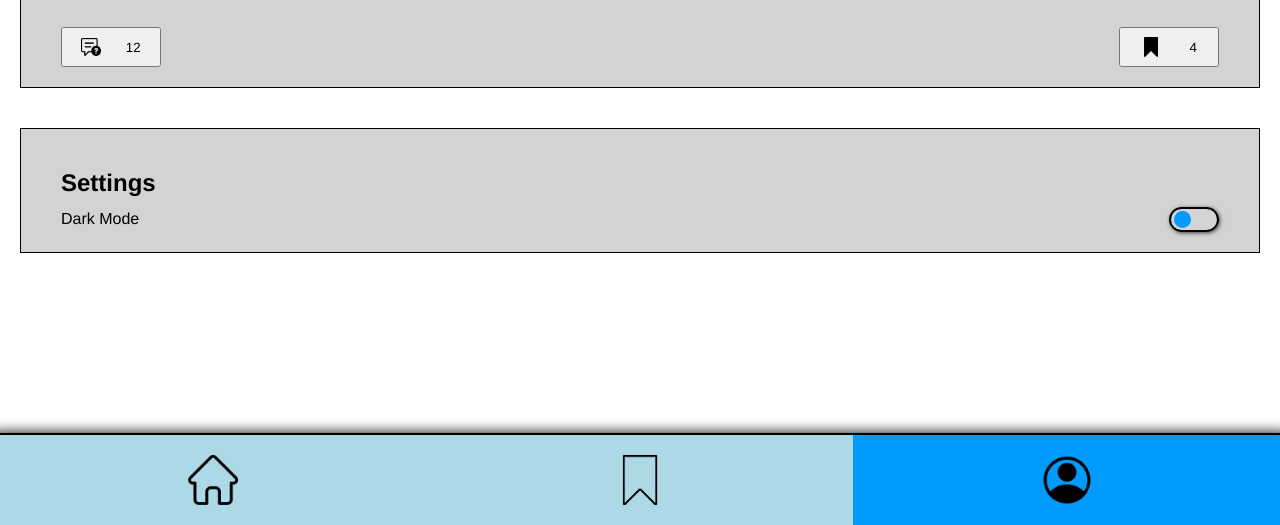
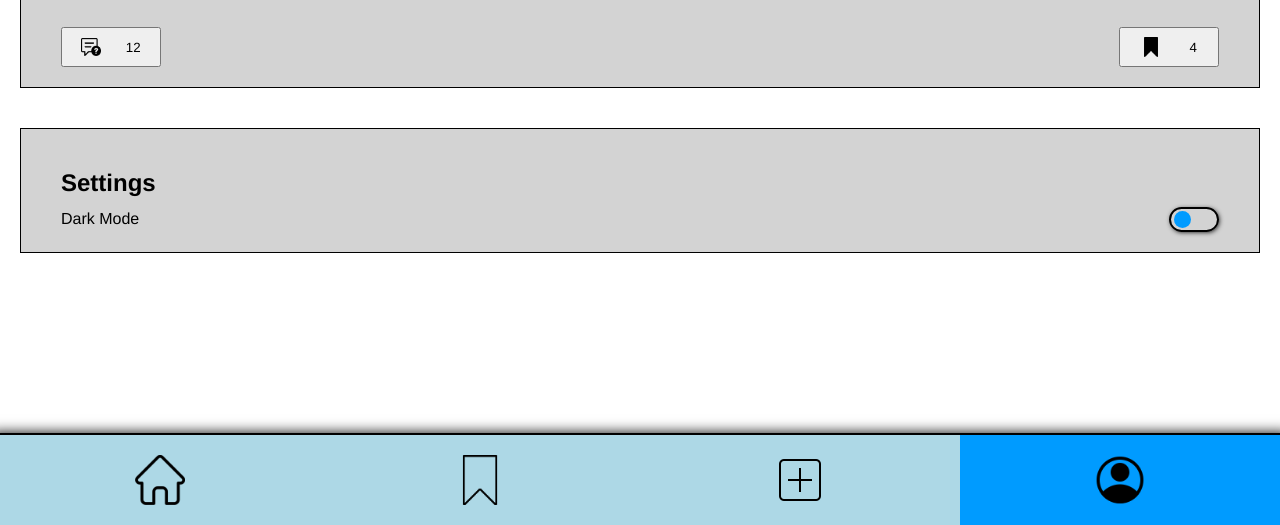
Before and after one commit to Freddie2024/frida-quiz-app-2, a plain HTML site: page profile.html in a window 1280 px wide. Shown: the part 275-800 px from the top of the page. Drawn offline with Linux system fonts and the light colour scheme.

Commit message:
link form.html to navigation of profile-page

```diff
--- a/profile.html
+++ b/profile.html
@@ -58,6 +58,13 @@
           alt="bookmark"
         />
       </a>
+      <a href="form.html" class="footer__link">
+        <img
+          class="footer__icon"
+          src="./assets/add.png"
+          alt="add new card"
+          />
+      </a>
       <a href="profile.html" class="footer__link footer__link--active">
         <img
           class="footer__icon"
```
